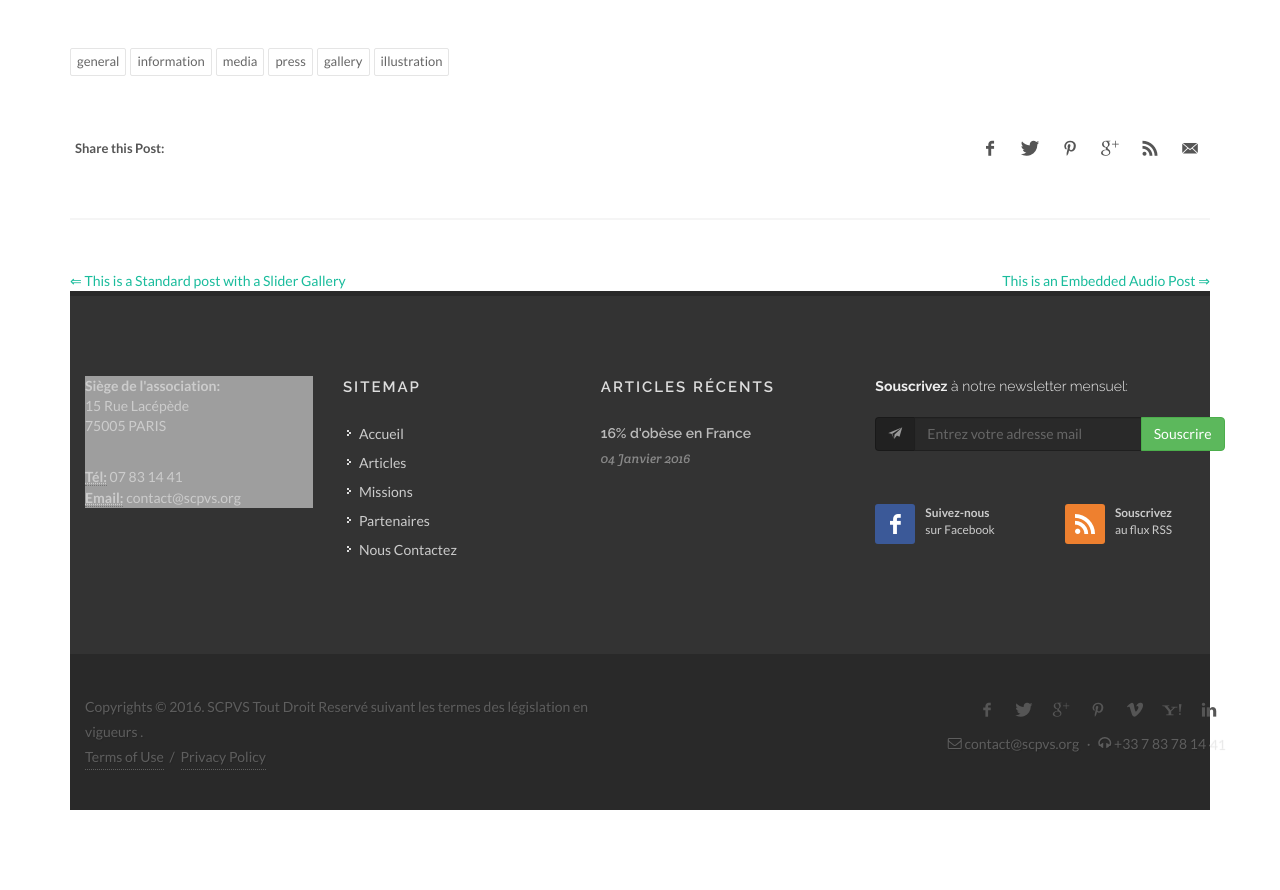
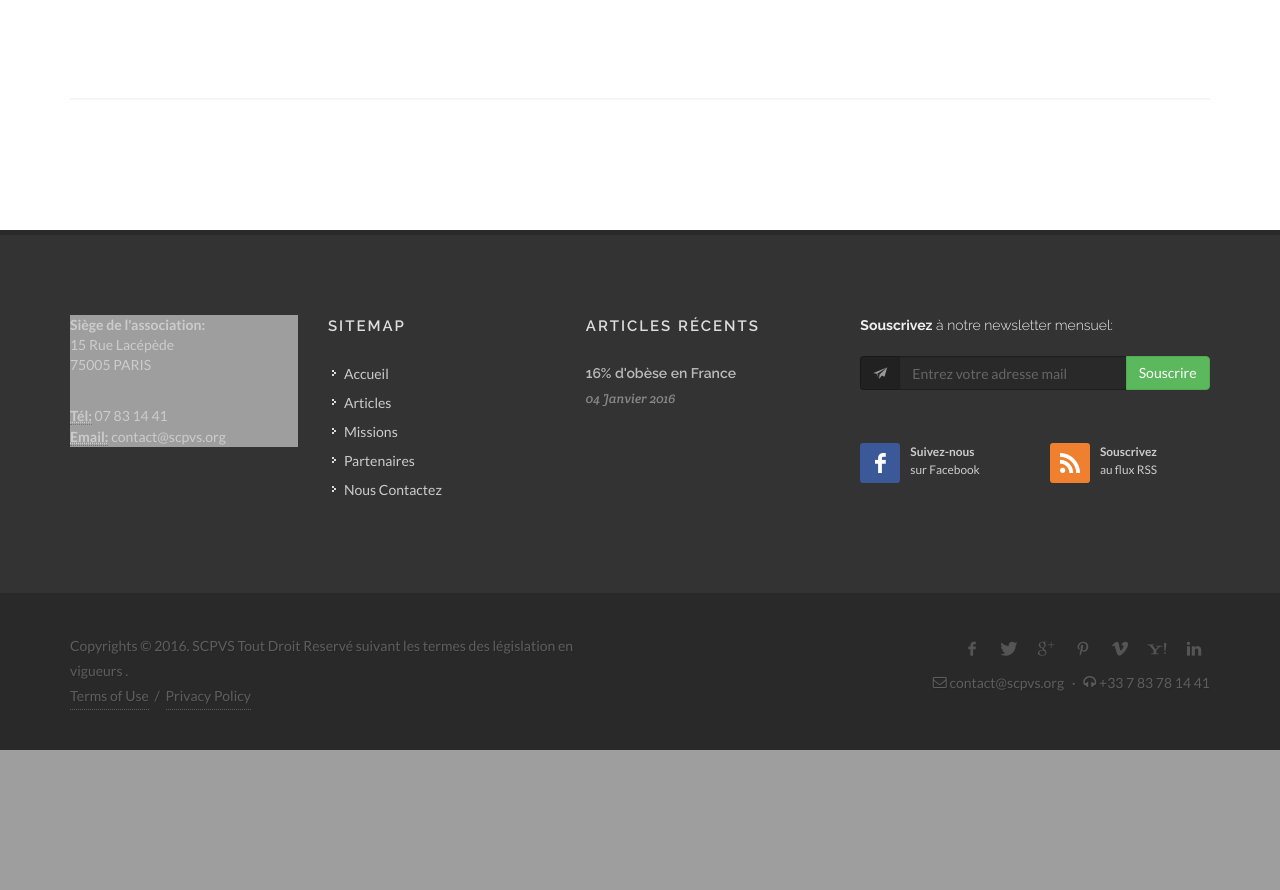
Before and after one commit to CRIDIP-SWD/SITE_SCPVS, a PHP site: page /index.php?view=blog&sub=article&ref=1 in a window 1280 px wide. Shown: the part 1287-2177 px from the top of the page. After the commit the page ends 2037 px from the top, so only its background shows below. Run offline with PHP 8.4, Linux system fonts and the light colour scheme; data that the repository does not hold is empty; grey boxes are pictures that could not be loaded.

Commit message:
COMMIT SCPVS

```diff
--- a/view/blog.php
+++ b/view/blog.php
@@ -62,65 +62,14 @@
 
                         <?= html_entity_decode($article[0]->contenue); ?>
 
-                        <!-- Tag Cloud
-                        ============================================= -->
-                        <div class="tagcloud clearfix bottommargin">
-                            <a href="#">general</a>
-                            <a href="#">information</a>
-                            <a href="#">media</a>
-                            <a href="#">press</a>
-                            <a href="#">gallery</a>
-                            <a href="#">illustration</a>
-                        </div><!-- .tagcloud end -->
 
                         <div class="clear"></div>
 
-                        <!-- Post Single - Share
-                        ============================================= -->
-                        <div class="si-share noborder clearfix">
-                            <span>Share this Post:</span>
-                            <div>
-                                <a href="#" class="social-icon si-borderless si-facebook">
-                                    <i class="icon-facebook"></i>
-                                    <i class="icon-facebook"></i>
-                                </a>
-                                <a href="#" class="social-icon si-borderless si-twitter">
-                                    <i class="icon-twitter"></i>
-                                    <i class="icon-twitter"></i>
-                                </a>
-                                <a href="#" class="social-icon si-borderless si-pinterest">
-                                    <i class="icon-pinterest"></i>
-                                    <i class="icon-pinterest"></i>
-                                </a>
-                                <a href="#" class="social-icon si-borderless si-gplus">
-                                    <i class="icon-gplus"></i>
-                                    <i class="icon-gplus"></i>
-                                </a>
-                                <a href="#" class="social-icon si-borderless si-rss">
-                                    <i class="icon-rss"></i>
-                                    <i class="icon-rss"></i>
-                                </a>
-                                <a href="#" class="social-icon si-borderless si-email3">
-                                    <i class="icon-email3"></i>
-                                    <i class="icon-email3"></i>
-                                </a>
-                            </div>
-                        </div><!-- Post Single - Share End -->
 
                     </div>
                 </div><!-- .entry end -->
-
-                <!-- Post Navigation
-                ============================================= -->
-                <div class="post-navigation clearfix">
-
-                    <div class="col_half nobottommargin">
-                        <a href="#">&lArr; This is a Standard post with a Slider Gallery</a>
-                    </div>
-
-                    <div class="col_half col_last tright nobottommargin">
-                        <a href="#">This is an Embedded Audio Post &rArr;</a>
-                    </div>
-
-                </div><!-- .post-navigation end -->
+            </div>
+        </div>
+    </div>
+</section>
 <?php endif; ?>
```
